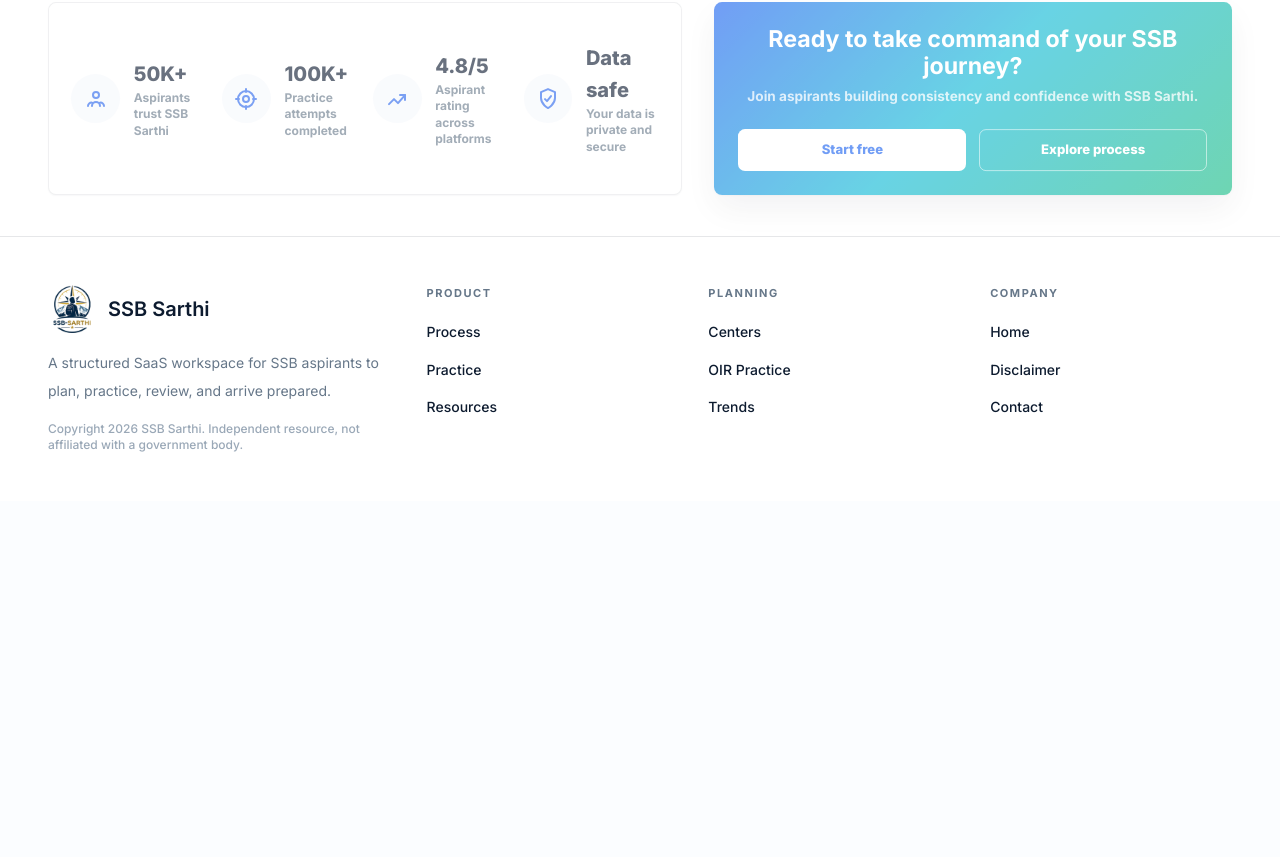
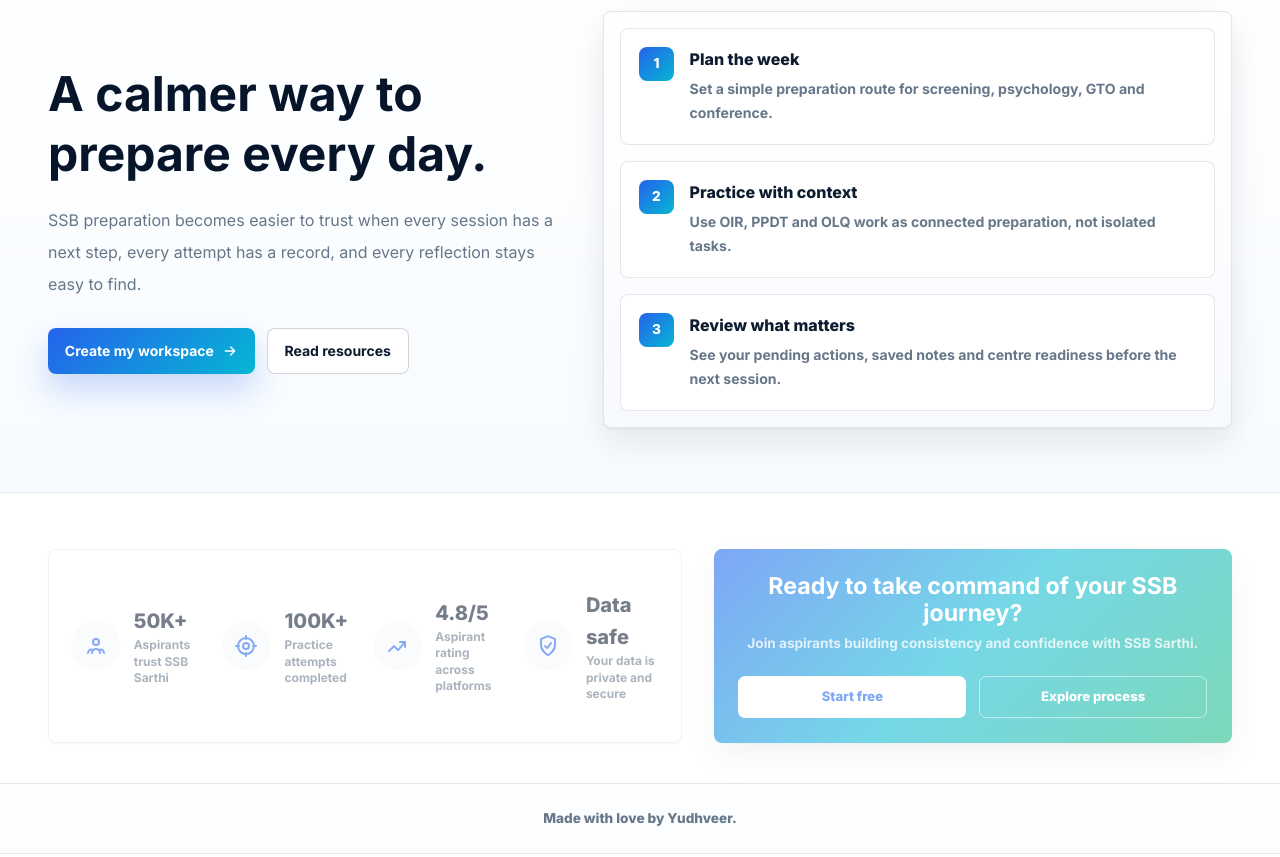
Before and after one commit to yudhveer10/SSB-Sarthi, a Next.js app: page / in a window 1280 px wide. Shown: the part 1243-2100 px from the top of the page. Before the commit the page ends 1744 px from the top, so only its background shows below. Built offline with nearby package versions, Linux system fonts and the light colour scheme.

Commit message:
Latest by Yudhveer UI Enhancement 00

```diff
--- a/app/globals.css
+++ b/app/globals.css
@@ -1072,6 +1072,74 @@
   line-height: 1.35;
 }
 
+.landing-loop-section {
+  background:
+    linear-gradient(180deg, #ffffff, #f7fbff),
+    #ffffff;
+}
+
+[data-theme="dark"] .landing-loop-section {
+  background:
+    linear-gradient(180deg, #08111f, #0b1729),
+    #08111f;
+}
+
+.landing-loop-card {
+  display: grid;
+  gap: 1rem;
+  border: 1px solid var(--color-border);
+  border-radius: 8px;
+  background:
+    linear-gradient(180deg, color-mix(in srgb, var(--color-panel) 96%, transparent), color-mix(in srgb, var(--color-surface) 62%, transparent));
+  padding: 1rem;
+  box-shadow: var(--shadow-card);
+}
+
+.landing-loop-row {
+  display: grid;
+  grid-template-columns: auto 1fr;
+  gap: 1rem;
+  align-items: start;
+  border: 1px solid var(--color-border);
+  border-radius: 8px;
+  background: var(--color-panel);
+  padding: 1.15rem;
+  transition: transform 0.22s ease, border-color 0.22s ease, box-shadow 0.22s ease;
+}
+
+.landing-loop-row:hover {
+  border-color: color-mix(in srgb, var(--color-blue) 36%, transparent);
+  box-shadow: var(--shadow-subtle);
+  transform: translateY(-2px);
+}
+
+.landing-loop-row > span {
+  display: grid;
+  width: 2.15rem;
+  height: 2.15rem;
+  place-items: center;
+  border-radius: 8px;
+  background: linear-gradient(135deg, var(--color-blue), var(--color-cyan));
+  color: white;
+  font-size: 0.85rem;
+  font-weight: 900;
+}
+
+.landing-loop-row strong {
+  display: block;
+  font-size: 1rem;
+  font-weight: 900;
+  color: var(--color-ink-strong);
+}
+
+.landing-loop-row p {
+  margin-top: 0.3rem;
+  color: var(--color-muted);
+  font-size: 0.88rem;
+  font-weight: 650;
+  line-height: 1.7;
+}
+
 .landing-final-reference {
   border-radius: 8px;
   background: linear-gradient(135deg, #155eef, #06b6d4 48%, #10b981);
@@ -1118,6 +1186,13 @@
   border: 1px solid rgba(255, 255, 255, 0.55);
   background: transparent;
   color: white;
+}
+
+.landing-made-by {
+  background: var(--color-bg);
+  color: var(--color-muted);
+  font-size: 0.85rem;
+  font-weight: 800;
 }
 
 @media (max-width: 1100px) {
--- a/app/page.tsx
+++ b/app/page.tsx
@@ -29,6 +29,12 @@
   ["100K+", "Practice attempts completed", TargetIcon],
   ["4.8/5", "Aspirant rating across platforms", TrendIcon],
   ["Data safe", "Your data is private and secure", ShieldIcon],
+];
+
+const preparationLoop = [
+  ["Plan the week", "Set a simple preparation route for screening, psychology, GTO and conference."],
+  ["Practice with context", "Use OIR, PPDT and OLQ work as connected preparation, not isolated tasks."],
+  ["Review what matters", "See your pending actions, saved notes and centre readiness before the next session."],
 ];
 
 export default function HomePage() {
@@ -126,6 +132,41 @@
         </div>
       </section>
 
+      <section className="landing-loop-section reveal-on-scroll border-b border-[var(--color-border)]">
+        <div className="mx-auto grid w-full max-w-7xl gap-10 px-6 py-16 sm:px-10 lg:grid-cols-[0.9fr_1.1fr] lg:items-center lg:px-12">
+          <div>
+            <h2 className="font-display text-4xl font-extrabold leading-tight sm:text-5xl">
+              A calmer way to prepare every day.
+            </h2>
+            <p className="mt-5 max-w-xl text-base leading-8 text-[var(--color-muted)]">
+              SSB preparation becomes easier to trust when every session has a next step,
+              every attempt has a record, and every reflection stays easy to find.
+            </p>
+            <div className="mt-7 flex flex-wrap gap-3">
+              <Link href="/signin?mode=signup" className="btn-primary">
+                Create my workspace
+                <ArrowIcon />
+              </Link>
+              <Link href="/resources" className="btn-secondary">
+                Read resources
+              </Link>
+            </div>
+          </div>
+
+          <div className="landing-loop-card">
+            {preparationLoop.map(([title, body], index) => (
+              <div key={title} className="landing-loop-row">
+                <span>{index + 1}</span>
+                <div>
+                  <strong>{title}</strong>
+                  <p>{body}</p>
+                </div>
+              </div>
+            ))}
+          </div>
+        </div>
+      </section>
+
       <section id="pricing" className="reveal-on-scroll mx-auto grid w-full max-w-7xl gap-8 px-6 py-12 sm:px-10 lg:grid-cols-[1.1fr_0.9fr] lg:px-12">
         <div className="landing-proof-panel">
           {proof.map(([value, label, Icon]) => (
@@ -150,6 +191,10 @@
           </div>
         </div>
       </section>
+
+      <footer className="landing-made-by border-t border-[var(--color-border)] px-6 py-6 text-center sm:px-10">
+        Made with love by Yudhveer.
+      </footer>
     </main>
   );
 }
```
